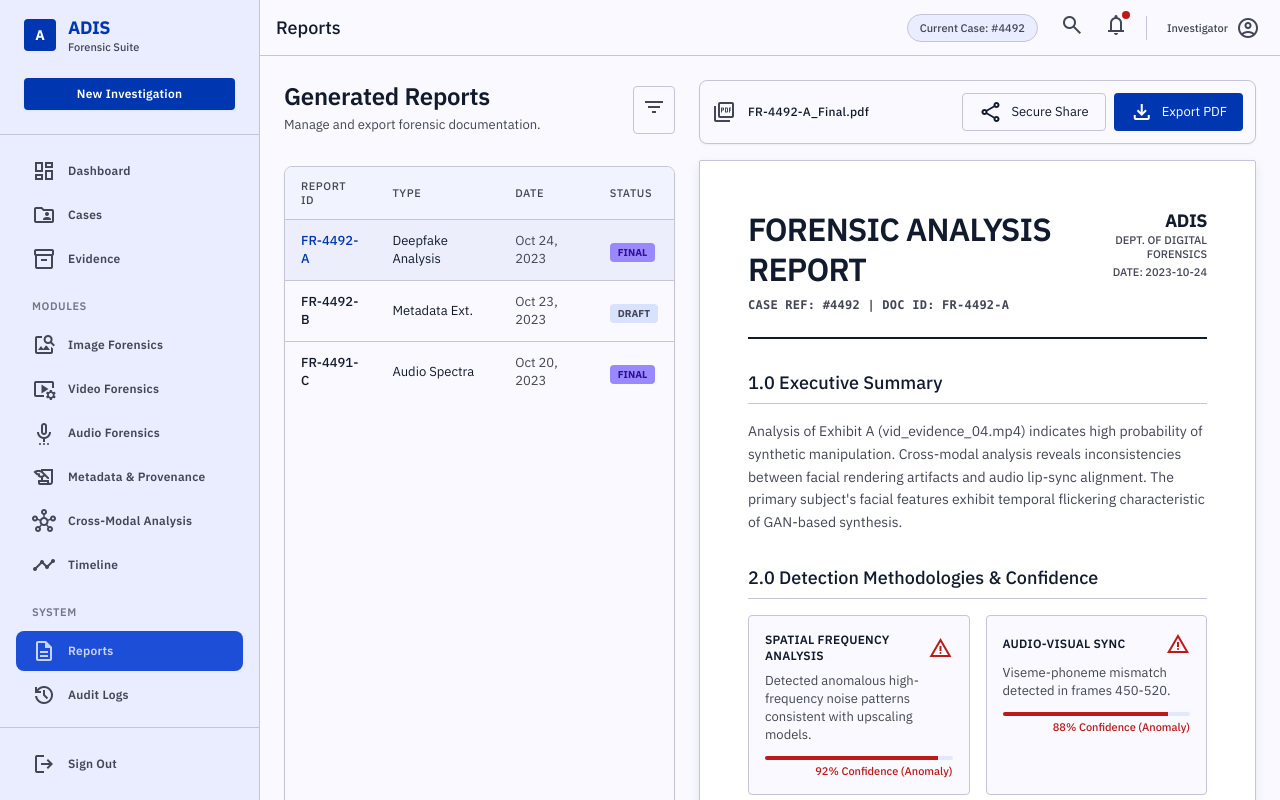
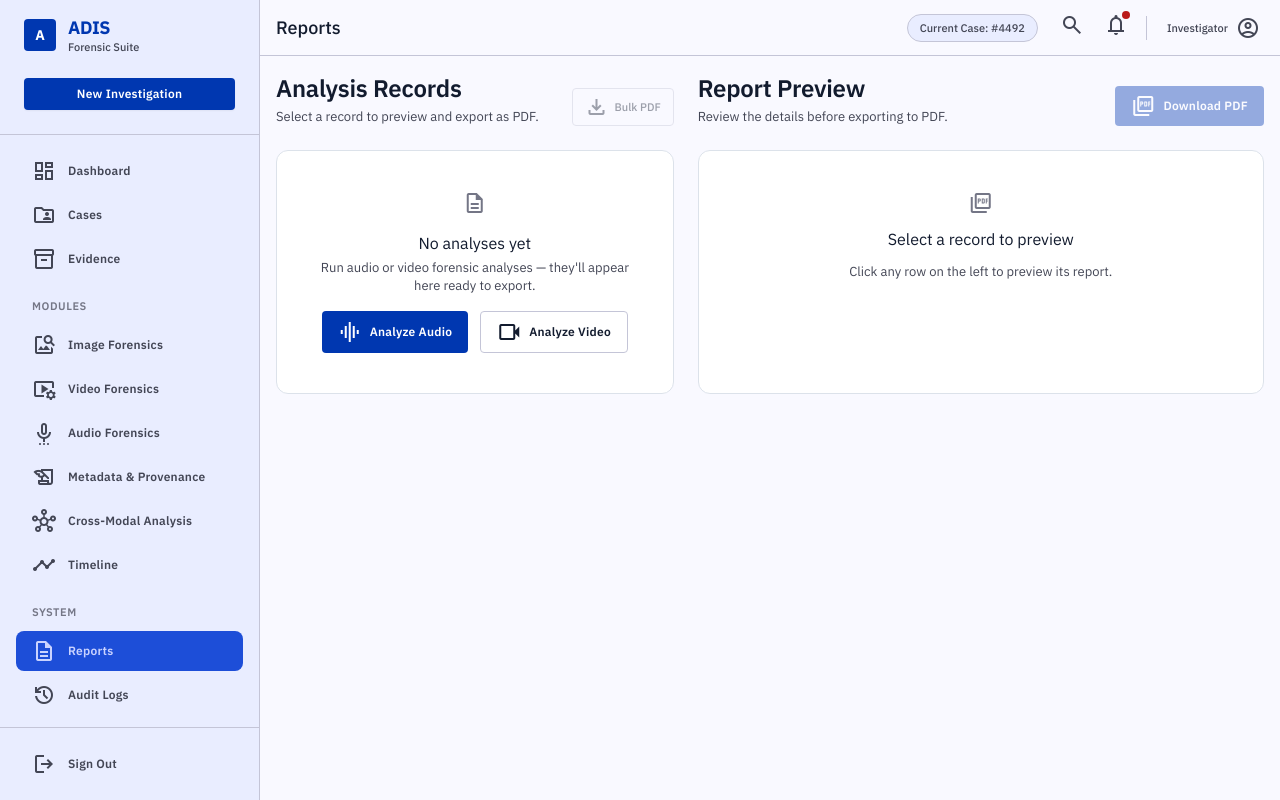
Before and after one commit to KankurtiMohammadZiyaouddin/ADIS, a React (Vite) app: page /reports in a window 1280 px wide. Built offline with nearby package versions, Linux system fonts and the light colour scheme.

Commit message:
Refactor Reports page for live PDF generation

```diff
--- a/src/pages/ReportsPage.jsx
+++ b/src/pages/ReportsPage.jsx
@@ -1,148 +1,309 @@
+import { useState, useEffect } from 'react';
+import { useNavigate } from 'react-router-dom';
+import { getAnalysisHistory } from '../services/analysisStore';
+import { generateSingleReport, generateBulkReport } from '../services/reportGenerator';
+
+const TYPE_ICON  = { audio: 'graphic_eq', video: 'videocam', image: 'image_search' };
+const TYPE_LABEL = { audio: 'Audio Analysis', video: 'Video Analysis', image: 'Image Analysis' };
+
+function timeAgo(iso) {
+  const diff = Date.now() - new Date(iso).getTime();
+  const m = Math.floor(diff / 60000);
+  const h = Math.floor(m / 60);
+  const d = Math.floor(h / 24);
+  if (d > 0) return `${d}d ago`;
+  if (h > 0) return `${h}h ago`;
+  if (m > 0) return `${m}m ago`;
+  return 'just now';
+}
+
+function VerdictBadge({ verdict }) {
+  const cfg = {
+    FAKE: 'bg-error/15 text-error border-error/30',
+    REAL: 'bg-primary/10 text-primary border-primary/30',
+    INCONCLUSIVE: 'bg-surface-container-high text-on-surface border-outline-variant',
+  };
+  return (
+    <span className={`inline-flex items-center gap-1 px-2 py-0.5 rounded-full border text-label-sm font-semibold ${cfg[verdict] || cfg.INCONCLUSIVE}`}>
+      <span className={`w-1.5 h-1.5 rounded-full ${verdict === 'FAKE' ? 'bg-error' : verdict === 'REAL' ? 'bg-primary' : 'bg-outline'}`} />
+      {verdict}
+    </span>
+  );
+}
+
 export default function ReportsPage() {
+  const navigate = useNavigate();
+  const [history, setHistory]             = useState([]);
+  const [selectedId, setSelectedId]       = useState(null);
+  const [generating, setGenerating]       = useState(false);
+  const [lastGenerated, setLastGenerated] = useState(null);
+
+  useEffect(() => {
+    const h = getAnalysisHistory();
+    setHistory(h);
+    if (h.length > 0) setSelectedId(h[0].id);
+  }, []);
+
+  const selected = history.find((r) => r.id === selectedId) || null;
+
+  const handleGenerateSingle = async () => {
+    if (!selected) return;
+    setGenerating(true);
+    try {
+      generateSingleReport(selected, '#ADIS-LIVE');
+      setLastGenerated(`ADIS_Report_${selected.type}_${Date.now().toString().slice(-6)}.pdf`);
+    } finally {
+      setGenerating(false);
+    }
+  };
+
+  const handleGenerateBulk = async () => {
+    if (!history.length) return;
+    setGenerating(true);
+    try {
+      generateBulkReport(history);
+      setLastGenerated(`ADIS_Bulk_Report.pdf`);
+    } finally {
+      setGenerating(false);
+    }
+  };
+
+  const noHistory = history.length === 0;
+
   return (
-    <main className="flex-1 overflow-y-auto p-spacious min-h-screen">
-      <div className="max-w-[1600px] mx-auto grid grid-cols-1 xl:grid-cols-12 gap-6 p-6">
-        {/* Left Column: Reports List (Table) */}
+    <main className="flex-1 overflow-y-auto p-gutter min-h-screen bg-background">
+      <div className="max-w-[1600px] mx-auto grid grid-cols-1 xl:grid-cols-12 gap-6">
+
+        {/* ── Left Column: Analysis Records List ─────────────────────── */}
         <div className="xl:col-span-5 flex flex-col gap-6">
-          <div className="flex justify-between items-end mb-2">
+          <div className="flex justify-between items-end">
             <div>
-              <h2 className="text-headline-md font-headline-md text-on-surface">Generated Reports</h2>
-              <p className="text-body-sm font-body-sm text-on-surface-variant mt-1">Manage and export forensic documentation.</p>
+              <h2 className="text-headline-md font-headline-md text-on-surface">Analysis Records</h2>
+              <p className="text-body-sm font-body-sm text-on-surface-variant mt-1">
+                Select a record to preview and export as PDF.
+              </p>
             </div>
-            <div className="flex gap-2">
-              <button aria-label="Filter" className="p-2 border border-outline-variant rounded bg-surface hover:bg-surface-container transition-colors text-on-surface-variant">
-                <span className="material-symbols-outlined text-[18px]">filter_list</span>
+            <button
+              onClick={handleGenerateBulk}
+              disabled={noHistory || generating}
+              className="flex items-center gap-1.5 px-3 py-1.5 bg-surface border border-outline-variant text-on-surface rounded text-label-sm hover:bg-surface-container transition-colors disabled:opacity-40 disabled:cursor-not-allowed"
+            >
+              <span className="material-symbols-outlined text-[16px]">download</span>
+              Bulk PDF
+            </button>
+          </div>
+
+          <div className="glass-card rounded-xl overflow-hidden">
+            {noHistory ? (
+              <div className="p-10 flex flex-col items-center gap-4 text-center">
+                <span className="material-symbols-outlined text-[48px] text-outline">description</span>
+                <div>
+                  <p className="text-title-md font-title-md text-on-surface">No analyses yet</p>
+                  <p className="text-body-sm text-on-surface-variant mt-1">
+                    Run audio or video forensic analyses — they'll appear here ready to export.
+                  </p>
+                </div>
+                <div className="flex gap-3 flex-wrap justify-center">
+                  <button onClick={() => navigate('/audio-forensics')}
+                    className="px-4 py-2 rounded text-label-md flex items-center gap-2 bg-primary text-on-primary hover:bg-primary/90 transition-colors">
+                    <span className="material-symbols-outlined text-[16px]">graphic_eq</span>Analyze Audio
+                  </button>
+                  <button onClick={() => navigate('/video-forensics')}
+                    className="px-4 py-2 rounded text-label-md flex items-center gap-2 border border-outline-variant text-on-surface hover:bg-surface-container transition-colors">
+                    <span className="material-symbols-outlined text-[16px]">videocam</span>Analyze Video
                   </button>
                 </div>
               </div>
-          <div className="bg-surface rounded-lg border border-outline-variant shadow-sm overflow-hidden flex-1">
+            ) : (
+              <div className="overflow-x-auto">
                 <table className="w-full text-left border-collapse">
                   <thead className="bg-surface-container-low border-b border-outline-variant">
                     <tr>
-                  <th className="py-3 px-4 text-label-sm text-on-surface-variant uppercase tracking-wider">Report ID</th>
-                  <th className="py-3 px-4 text-label-sm text-on-surface-variant uppercase tracking-wider">Type</th>
-                  <th className="py-3 px-4 text-label-sm text-on-surface-variant uppercase tracking-wider">Date</th>
-                  <th className="py-3 px-4 text-label-sm text-on-surface-variant uppercase tracking-wider">Status</th>
+                      {['Type', 'Filename', 'Verdict', 'When'].map((h) => (
+                        <th key={h} className="py-2.5 px-4 text-label-sm text-on-surface-variant uppercase tracking-wider font-semibold">{h}</th>
+                      ))}
                     </tr>
                   </thead>
-              <tbody className="divide-y divide-outline-variant">
-                {/* Active Row */}
-                <tr className="bg-primary/5 cursor-pointer hover:bg-primary/10 transition-colors">
-                  <td className="py-3 px-4 text-body-sm font-body-sm font-medium text-primary">FR-4492-A</td>
-                  <td className="py-3 px-4 text-body-sm font-body-sm text-on-surface">Deepfake Analysis</td>
-                  <td className="py-3 px-4 text-body-sm font-body-sm text-on-surface-variant">Oct 24, 2023</td>
+                  <tbody className="divide-y divide-outline-variant bg-surface-container-lowest">
+                    {history.map((rec) => (
+                      <tr
+                        key={rec.id}
+                        onClick={() => setSelectedId(rec.id)}
+                        className={`cursor-pointer transition-colors ${
+                          selectedId === rec.id
+                            ? 'bg-primary/10 border-l-2 border-l-primary'
+                            : 'hover:bg-primary/5'
+                        }`}
+                      >
                         <td className="py-3 px-4">
-                    <span className="inline-flex items-center px-2 py-0.5 rounded text-[10px] font-bold bg-secondary-container text-on-secondary-container">FINAL</span>
+                          <div className="flex items-center gap-1.5">
+                            <span className="material-symbols-outlined text-on-surface-variant text-[16px]">
+                              {TYPE_ICON[rec.type] || 'description'}
+                            </span>
+                            <span className="text-label-sm text-on-surface-variant">{TYPE_LABEL[rec.type] || rec.type}</span>
+                          </div>
                         </td>
+                        <td className="py-3 px-4 text-body-sm text-on-surface font-medium truncate max-w-[140px]" title={rec.filename}>
+                          {rec.filename}
+                        </td>
+                        <td className="py-3 px-4"><VerdictBadge verdict={rec.verdict} /></td>
+                        <td className="py-3 px-4 text-body-sm text-on-surface-variant whitespace-nowrap">{timeAgo(rec.timestamp)}</td>
                       </tr>
-                <tr className="cursor-pointer hover:bg-surface-container-low transition-colors">
-                  <td className="py-3 px-4 text-body-sm font-body-sm font-medium text-on-surface">FR-4492-B</td>
-                  <td className="py-3 px-4 text-body-sm font-body-sm text-on-surface">Metadata Ext.</td>
-                  <td className="py-3 px-4 text-body-sm font-body-sm text-on-surface-variant">Oct 23, 2023</td>
-                  <td className="py-3 px-4">
-                    <span className="inline-flex items-center px-2 py-0.5 rounded text-[10px] font-bold bg-surface-variant text-on-surface-variant">DRAFT</span>
-                  </td>
-                </tr>
-                <tr className="cursor-pointer hover:bg-surface-container-low transition-colors">
-                  <td className="py-3 px-4 text-body-sm font-body-sm font-medium text-on-surface">FR-4491-C</td>
-                  <td className="py-3 px-4 text-body-sm font-body-sm text-on-surface">Audio Spectra</td>
-                  <td className="py-3 px-4 text-body-sm font-body-sm text-on-surface-variant">Oct 20, 2023</td>
-                  <td className="py-3 px-4">
-                    <span className="inline-flex items-center px-2 py-0.5 rounded text-[10px] font-bold bg-secondary-container text-on-secondary-container">FINAL</span>
-                  </td>
-                </tr>
+                    ))}
                   </tbody>
                 </table>
               </div>
+            )}
           </div>
-        {/* Right Column: Document Preview (Bento/Paper style) */}
-        <div className="xl:col-span-7 flex flex-col gap-4">
-          {/* Action Bar */}
-          <div className="flex justify-between items-center bg-surface p-3 rounded-lg border border-outline-variant shadow-sm">
-            <div className="flex items-center gap-3">
-              <span className="material-symbols-outlined text-on-surface-variant">picture_as_pdf</span>
-              <span className="text-label-md text-on-surface font-medium">FR-4492-A_Final.pdf</span>
         </div>
-            <div className="flex gap-2">
-              <button className="px-4 py-1.5 border border-outline-variant bg-surface rounded text-body-sm font-body-sm text-on-surface hover:bg-surface-container transition-colors flex items-center gap-2">
-                <span className="material-symbols-outlined text-[16px]">share</span> Secure Share
-              </button>
-              <button className="px-4 py-1.5 bg-primary rounded text-body-sm font-body-sm text-on-primary hover:bg-primary-container transition-colors flex items-center gap-2">
-                <span className="material-symbols-outlined text-[16px]">download</span> Export PDF
+
+        {/* ── Right Column: Report Preview + Export ───────────────────── */}
+        <div className="xl:col-span-7 flex flex-col gap-6">
+
+          {/* Header */}
+          <div className="flex justify-between items-end">
+            <div>
+              <h2 className="text-headline-md font-headline-md text-on-surface">Report Preview</h2>
+              <p className="text-body-sm font-body-sm text-on-surface-variant mt-1">
+                Review the details before exporting to PDF.
+              </p>
+            </div>
+            <button
+              onClick={handleGenerateSingle}
+              disabled={!selected || generating}
+              className="flex items-center gap-2 px-4 py-2 bg-primary text-on-primary rounded text-label-md hover:bg-primary/90 transition-colors disabled:opacity-40 disabled:cursor-not-allowed"
+            >
+              {generating ? (
+                <span className="material-symbols-outlined text-[18px] animate-spin">progress_activity</span>
+              ) : (
+                <span className="material-symbols-outlined text-[18px]">picture_as_pdf</span>
+              )}
+              {generating ? 'Generating…' : 'Download PDF'}
             </button>
           </div>
+
+          {!selected ? (
+            <div className="glass-card rounded-xl p-10 flex flex-col items-center gap-3 text-center flex-1">
+              <span className="material-symbols-outlined text-[48px] text-outline">picture_as_pdf</span>
+              <p className="text-title-md text-on-surface">Select a record to preview</p>
+              <p className="text-body-sm text-on-surface-variant">Click any row on the left to preview its report.</p>
             </div>
-          {/* Document Paper */}
-          <div className="bg-surface-container-lowest border border-outline-variant rounded-sm shadow-[0px_4px_12px_rgba(23,32,51,0.08)] p-8 md:p-12 min-h-[800px] flex flex-col gap-8 relative overflow-hidden">
-            {/* Govt/Official Header */}
-            <div className="border-b-2 border-on-surface pb-6 flex justify-between items-start">
+          ) : (
+            /* ── Report preview card ─────────────────────────────────── */
+            <div className="glass-card rounded-xl overflow-hidden flex-1">
+
+              {/* Preview header (mimics PDF header bar) */}
+              <div className="bg-[#1A1E25] px-6 py-3 flex justify-between items-center border-b border-outline-variant">
                 <div>
-                <h1 className="text-display-lg font-display-lg text-on-surface uppercase tracking-tight">Forensic Analysis Report</h1>
-                <p className="text-label-md text-on-surface-variant mt-2 font-mono">CASE REF: #4492 | DOC ID: FR-4492-A</p>
+                  <span className="text-primary text-label-sm font-bold tracking-widest uppercase">ADIS Forensic Report</span>
+                  <span className="text-on-surface-variant text-label-sm ml-3">· CONFIDENTIAL</span>
                 </div>
-              <div className="text-right">
-                <div className="text-title-lg font-title-lg font-black text-on-surface tracking-tight">ADIS</div>
-                <p className="text-label-sm text-on-surface-variant uppercase">Dept. of Digital Forensics</p>
-                <p className="text-label-sm text-on-surface-variant mt-1">DATE: 2023-10-24</p>
+                <span className="text-on-surface-variant text-label-sm font-mono">
+                  {new Date().toISOString().substring(0, 10)}
+                </span>
+              </div>
+
+              <div className="p-6 space-y-6">
+                {/* Title */}
+                <div className="text-center pb-4 border-b border-outline-variant">
+                  <h3 className="text-title-xl font-bold text-on-surface">
+                    {TYPE_LABEL[selected.type] || 'Forensic Analysis'} Report
+                  </h3>
+                  <p className="text-body-sm text-on-surface-variant mt-1">
+                    Advanced Digital Investigation Suite
+                  </p>
+                </div>
+
+                {/* Verdict hero */}
+                <div className={`rounded-xl p-5 border text-center ${
+                  selected.verdict === 'FAKE' ? 'bg-error/10 border-error/30'
+                  : selected.verdict === 'REAL' ? 'bg-primary/10 border-primary/30'
+                  : 'bg-surface-container border-outline-variant'
+                }`}>
+                  <p className="text-label-sm text-on-surface-variant mb-2 uppercase tracking-wider">AI Verdict</p>
+                  <div className="flex items-end justify-center gap-2 mb-2">
+                    <span className={`text-5xl font-bold leading-none ${
+                      selected.verdict === 'FAKE' ? 'text-error' : selected.verdict === 'REAL' ? 'text-primary' : 'text-on-surface'
+                    }`}>
+                      {selected.confidence}<span className="text-2xl">%</span>
+                    </span>
+                  </div>
+                  <div className="w-full max-w-[240px] mx-auto bg-surface-container-highest h-2 rounded-full overflow-hidden mb-3">
+                    <div
+                      className={`h-full rounded-full transition-all duration-700 ${selected.verdict === 'FAKE' ? 'bg-error' : 'bg-primary'}`}
+                      style={{ width: `${selected.confidence}%` }}
+                    />
+                  </div>
+                  <VerdictBadge verdict={selected.verdict} />
+                  {selected.simulated && (
+                    <p className="text-amber-400 text-label-sm mt-2">⚠ Simulation — no forensic value</p>
+                  )}
+                </div>
+
+                {/* Evidence Metadata */}
+                <div>
+                  <h4 className="text-label-md font-semibold text-on-surface-variant uppercase tracking-wider mb-3">
+                    Evidence Metadata
+                  </h4>
+                  <div className="space-y-2">
+                    {[
+                      { label: 'Filename',   value: selected.filename },
+                      { label: 'Type',       value: TYPE_LABEL[selected.type] || selected.type },
+                      { label: 'Model',      value: selected.model || 'ADIS AI Model' },
+                      { label: 'Analyzed',   value: selected.timestamp ? new Date(selected.timestamp).toLocaleString() : 'Unknown' },
+                      { label: 'SHA-256',    value: selected.sha256 || 'Not recorded' },
+                    ].map(({ label, value }) => (
+                      <div key={label} className="flex items-start gap-3 py-2 border-b border-outline-variant/50">
+                        <span className="text-body-sm text-on-surface-variant w-24 shrink-0">{label}</span>
+                        <span className="text-body-sm text-on-surface font-medium break-all">{value}</span>
+                      </div>
+                    ))}
                   </div>
                 </div>
-            {/* Executive Summary */}
-            <section>
-              <h3 className="text-title-lg font-title-lg text-on-surface border-b border-outline-variant pb-2 mb-4">1.0 Executive Summary</h3>
-              <p className="text-body-md font-body-md text-on-surface-variant leading-relaxed">
-                Analysis of Exhibit A (vid_evidence_04.mp4) indicates high probability of synthetic manipulation. Cross-modal analysis reveals inconsistencies between facial rendering artifacts and audio lip-sync alignment. The primary subject's facial features exhibit temporal flickering characteristic of GAN-based synthesis.
+
+                {/* Interpretation */}
+                <div>
+                  <h4 className="text-label-md font-semibold text-on-surface-variant uppercase tracking-wider mb-2">
+                    Forensic Interpretation
+                  </h4>
+                  <p className="text-body-sm text-on-surface leading-relaxed bg-surface-container rounded p-3 border border-outline-variant">
+                    {selected.verdict === 'FAKE'
+                      ? `The AI model classified this ${selected.type} file as SYNTHETIC / MANIPULATED with ${selected.confidence}% confidence. The evidence exhibits statistical patterns inconsistent with authentic ${selected.type} capture. Recommend flagging as potentially fabricated.`
+                      : selected.verdict === 'REAL'
+                      ? `The AI model classified this ${selected.type} file as AUTHENTIC with ${selected.confidence}% confidence. No significant synthetic artifacts were detected.`
+                      : `The AI model returned an INCONCLUSIVE result. Manual review by a qualified forensic examiner is required.`
+                    }
                   </p>
-            </section>
-            {/* Artifacts & Confidence (Bento layout within doc) */}
-            <section>
-              <h3 className="text-title-lg font-title-lg text-on-surface border-b border-outline-variant pb-2 mb-4">2.0 Detection Methodologies &amp; Confidence</h3>
-              <div className="grid grid-cols-2 gap-4">
-                {/* Card 1 */}
-                <div className="border border-outline-variant p-4 rounded bg-surface">
-                  <div className="flex justify-between items-center mb-2">
-                    <span className="text-label-md text-on-surface uppercase">Spatial Frequency Analysis</span>
-                    <span className="material-symbols-outlined text-error text-[18px]">warning</span>
                 </div>
-                  <p className="text-body-sm font-body-sm text-on-surface-variant mb-3">Detected anomalous high-frequency noise patterns consistent with upscaling models.</p>
-                  <div className="w-full bg-surface-container-high h-1 rounded-full overflow-hidden">
-                    <div className="bg-error h-full" style={{width: '92%'}} />
-                  </div>
-                  <div className="text-right mt-1 text-label-sm text-error">92% Confidence (Anomaly)</div>
-                </div>
-                {/* Card 2 */}
-                <div className="border border-outline-variant p-4 rounded bg-surface">
-                  <div className="flex justify-between items-center mb-2">
-                    <span className="text-label-md text-on-surface uppercase">Audio-Visual Sync</span>
-                    <span className="material-symbols-outlined text-error text-[18px]">warning</span>
-                  </div>
-                  <p className="text-body-sm font-body-sm text-on-surface-variant mb-3">Viseme-phoneme mismatch detected in frames 450-520.</p>
-                  <div className="w-full bg-surface-container-high h-1 rounded-full overflow-hidden">
-                    <div className="bg-error h-full" style={{width: '88%'}} />
-                  </div>
-                  <div className="text-right mt-1 text-label-sm text-error">88% Confidence (Anomaly)</div>
-                </div>
-              </div>
-            </section>
-            {/* Verdict */}
-            <section className="mt-auto pt-8 border-t border-outline-variant">
-              <h3 className="text-title-lg font-title-lg text-on-surface mb-4">3.0 Investigator Verdict</h3>
-              <div className="bg-error-container text-on-error-container p-4 rounded-sm border-l-4 border-error">
-                <p className="text-body-md font-body-md font-medium uppercase tracking-wide mb-1">Conclusion: SYNTHETIC / MANIPULATED</p>
-                <p className="text-body-sm font-body-sm">The digital evidence submitted has been confirmed as artificially generated or substantially manipulated with intent to deceive.</p>
-              </div>
-              <div className="mt-8 flex justify-between items-end">
-                <div>
-                  <p className="text-label-sm text-on-surface-variant uppercase mb-1">Authorized By</p>
-                  <div className="font-mono text-body-md border-b border-outline-variant pb-1 px-4 inline-block">J. Doe, Sr. Analyst</div>
-                </div>
-                <div className="w-24 h-24 border border-outline-variant rounded-full flex items-center justify-center opacity-50 relative">
-                  <span className="absolute text-[10px] text-on-surface-variant uppercase font-bold tracking-widest rotate-[-30deg]">Official Seal</span>
-                </div>
-              </div>
-            </section>
+
+                {/* Disclaimer */}
+                <div className="bg-surface-container-low border border-outline-variant rounded p-3">
+                  <p className="text-label-sm text-on-surface-variant leading-relaxed">
+                    <span className="font-semibold text-on-surface">Legal Disclaimer: </span>
+                    This report is produced automatically by ADIS. AI forensic results are probabilistic and must be validated by a qualified human examiner before any legal use.
+                  </p>
                 </div>
               </div>
             </div>
+          )}
+
+          {/* Last generated notification */}
+          {lastGenerated && (
+            <div className="flex items-center gap-3 px-4 py-3 bg-primary/10 border border-primary/30 rounded-xl">
+              <span className="material-symbols-outlined text-primary text-[20px]">check_circle</span>
+              <div>
+                <p className="text-label-sm font-semibold text-primary">PDF Downloaded</p>
+                <p className="text-label-sm text-on-surface-variant">{lastGenerated}</p>
+              </div>
+              <button onClick={() => setLastGenerated(null)} className="ml-auto text-on-surface-variant hover:text-on-surface">
+                <span className="material-symbols-outlined text-[18px]">close</span>
+              </button>
+            </div>
+          )}
+
+        </div>
+      </div>
+      <div className="h-8" />
     </main>
   );
 }
```
Lines whose indentation alone changed are shown as unchanged.
